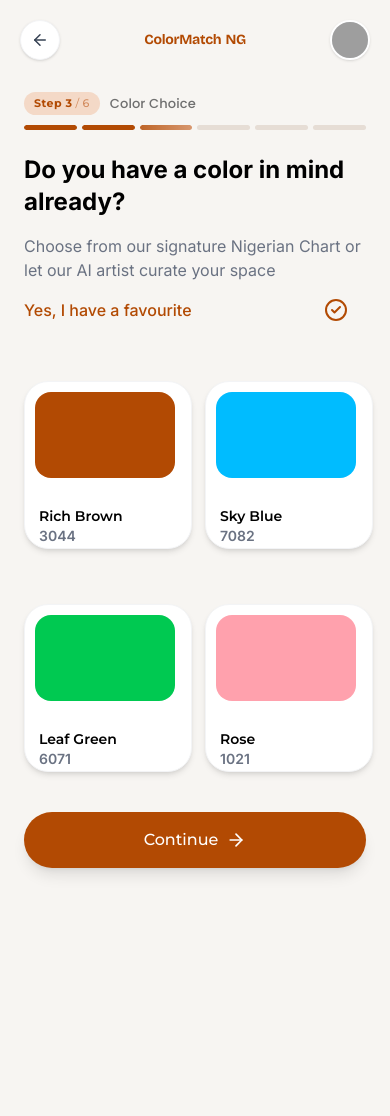
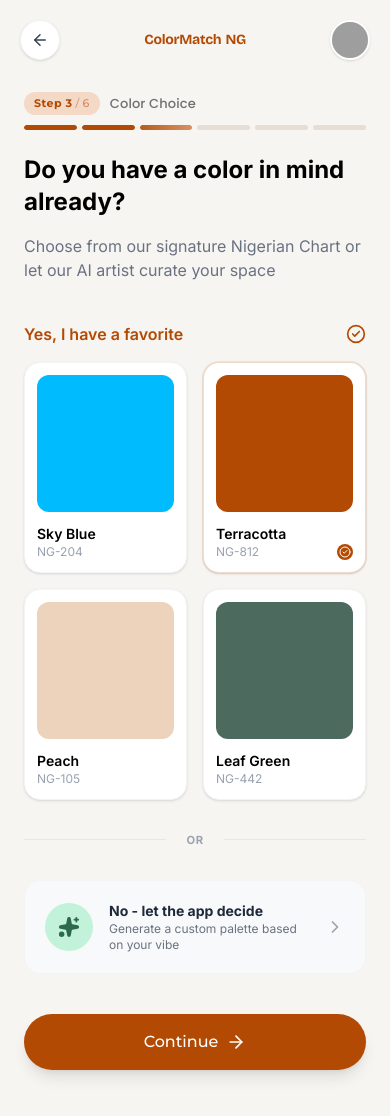
Before and after one commit to Ayotheg/ColorMatch-NG, a React (Vite) app: page /step3-color-in-mind in a window 390 px wide. Shown: the top 1116 px of the page. Before the commit the page ends 996 px from the top, so only its background shows below. Built offline with nearby package versions, Linux system fonts and the light colour scheme; grey boxes are pictures that could not be loaded.

Commit message:
Added the optional Feature

```diff
--- a/src/index.css
+++ b/src/index.css
@@ -348,3 +348,30 @@
   top: 28px;
 
 }
+
+.separator-or {
+  display: flex;
+  align-items: center;
+  text-align: center;
+  margin: 2rem 0;
+  color: #9ca3af;
+  font-size: 0.7rem;
+  font-weight: 700;
+  letter-spacing: 0.05em;
+  text-transform: uppercase;
+}
+
+.separator-or::before,
+.separator-or::after {
+  content: '';
+  flex: 1;
+  border-bottom: 1px solid #e5e7eb;
+}
+
+.separator-or:not(:empty)::before {
+  margin-right: 1.25rem;
+}
+
+.separator-or:not(:empty)::after {
+  margin-left: 1.25rem;
+}
--- a/src/steps/Step3ColorInMind.jsx
+++ b/src/steps/Step3ColorInMind.jsx
@@ -1,9 +1,9 @@
 import { useEffect } from "react";
 import { useNavbar } from "../context/NavbarContext";
 import { useNavigate } from "react-router-dom";
-import { ArrowLeft } from "lucide-react";
-import { CircleCheck  } from "lucide-react";
+import { ArrowLeft, CircleCheck, Sparkles, ChevronRight } from "lucide-react";
 
+import "../index.css"
 import Button from "../components/Button";
 
 export default function Step3ColorInMind() {
@@ -43,15 +43,60 @@ export default function Step3ColorInMind() {
       <div className="flex-1">
         <h1 className="text-2xl font-bold">Do you have a color in mind already?</h1>
       <p className="font-body text-base text-gray-500 py-4">Choose from our signature Nigerian Chart or let our AI artist curate your space</p>
-      <div className="color-card">
-        <h3 className="text-primary font-body font-medium">Yes, I have a favourite <span className="relative left-75 bottom-6" > <CircleCheck /></span> </h3>
+      <div className="flex items-center justify-between mt-6 mb-4">
+        <h3 className="text-primary font-body font-semibold">Yes, I have a favorite</h3>
+        <CircleCheck className="text-primary w-5 h-5" />
       </div>
-            <div className="grid grid-cols-2 gap-5 ">
-<div className="bg-white w-42 h-42 sm:w-36 sm:h-36 md:w-55 md:h-55 rounded-3xl shadow-md  p-2.5 md:p-3 flex flex-col justify-between border border-gray-100 icons-cover"> <div className="bg-primary w-35 h-25 sm:h-24 md:h-38 rounded-2xl"></div><h4 className="px-1 text-sm">Rich Brown <p className="text-gray-500 font-body pb-5 text-sm">3044</p></h4></div>
-<div className="bg-white w-42 h-42 sm:w-36 sm:h-36 md:w-55 md:h-55 rounded-3xl shadow-md  p-2.5 md:p-3 flex flex-col justify-between border border-gray-100 icons-cover"> <div className="bg-sky-400 w-35 h-25 sm:h-24 md:h-38 rounded-2xl"></div><h4 className="px-1 text-sm">Sky Blue <p className="text-gray-500 font-body pb-5 text-sm">7082</p></h4></div>
-<div className="bg-white w-42 h-42 sm:w-36 sm:h-36 md:w-55 md:h-55 rounded-3xl shadow-md  p-2.5 md:p-3 flex flex-col justify-between border border-gray-100 icons-cover"> <div className="bg-green-500 w-35 h-25 sm:h-24 md:h-38 rounded-2xl"></div><h4 className="px-1 text-sm">Leaf Green <p className="text-gray-500 font-body pb-5 text-sm">6071</p></h4></div>
-<div className="bg-white w-42 h-42 sm:w-36 sm:h-36 md:w-55 md:h-55 rounded-3xl shadow-md  p-2.5 md:p-3 flex flex-col justify-between border border-gray-100 icons-cover"> <div className="bg-rose-300 w-35 h-25 sm:h-24 md:h-38 rounded-2xl"></div><h4 className="px-1 text-sm">Rose <p className="text-gray-500 font-body pb-5 text-sm">1021</p></h4></div>
-</div>
+
+      <div className="grid grid-cols-2 gap-4">
+        <div className="bg-white rounded-2xl shadow-sm p-3 flex flex-col gap-3 border border-gray-100">
+          <div className="bg-sky-400 aspect-square rounded-xl w-full"></div>
+          <div>
+            <h4 className="font-semibold text-sm">Sky Blue</h4>
+            <p className="text-gray-400 text-xs">NG-204</p>
+          </div>
+        </div>
+        <div className="bg-white rounded-2xl shadow-sm p-3 flex flex-col gap-3 border border-primary/20 ring-1 ring-primary/10 relative">
+          <div className="bg-primary aspect-square rounded-xl w-full"></div>
+          <div>
+            <h4 className="font-semibold text-sm">Terracotta</h4>
+            <p className="text-gray-400 text-xs">NG-812</p>
+          </div>
+          <div className="absolute bottom-3 right-3">
+            <div className="bg-primary rounded-full p-0.5">
+              <CircleCheck className="text-white w-3 h-3" />
+            </div>
+          </div>
+        </div>
+        <div className="bg-white rounded-2xl shadow-sm p-3 flex flex-col gap-3 border border-gray-100">
+          <div className="bg-peach aspect-square rounded-xl w-full"></div>
+          <div>
+            <h4 className="font-semibold text-sm">Peach</h4>
+            <p className="text-gray-400 text-xs">NG-105</p>
+          </div>
+        </div>
+        <div className="bg-white rounded-2xl shadow-sm p-3 flex flex-col gap-3 border border-gray-100">
+          <div className="bg-secondary aspect-square rounded-xl w-full"></div>
+          <div>
+            <h4 className="font-semibold text-sm">Leaf Green</h4>
+            <p className="text-gray-400 text-xs">NG-442</p>
+          </div>
+        </div>
+      </div>
+
+      <div className="separator-or">OR</div>
+
+      <div className="bg-[#f8f9fa] rounded-2xl p-5 flex items-center gap-4 cursor-pointer hover:bg-gray-100 transition-colors border border-gray-100">
+        <div className="w-12 h-12 rounded-full bg-[#c2f2d9] flex items-center justify-center text-[#2d6a4f]">
+          <Sparkles size={22} fill="currentColor" />
+        </div>
+        <div className="flex-1">
+          <h4 className="font-bold text-gray-800 text-sm">No - let the app decide</h4>
+          <p className="text-gray-500 text-xs">Generate a custom palette based on your vibe</p>
+        </div>
+        <ChevronRight size={20} className="text-gray-400" />
+      </div>
+
       </div>
 
       <Button to="/step4-matching" label="Continue" fixed />
```
